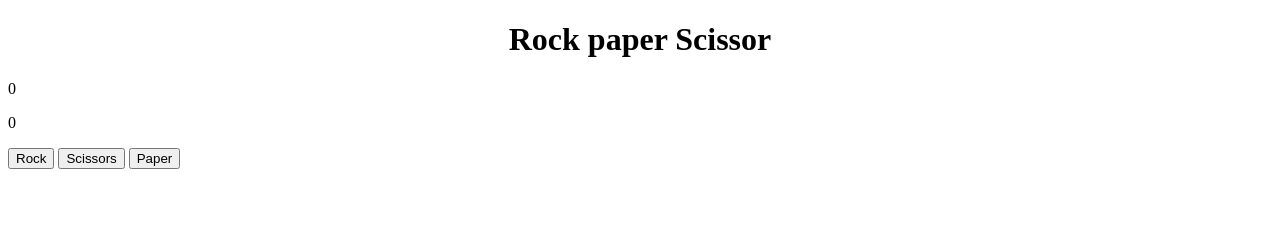
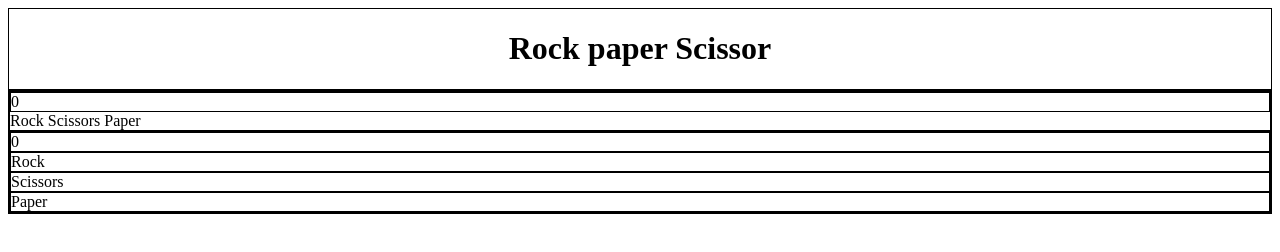
Before and after one commit to AriesJ12/rock-paper-sci, a plain HTML site: page index.html in a window 1280 px wide. Drawn offline with Linux system fonts and the light colour scheme.

Commit message:
added css(just the file)

```diff
--- a/index.html
+++ b/index.html
@@ -1,19 +1,33 @@
 <!DOCTYPE html>
 <html lang="en">
-<head>
-    <meta charset="UTF-8">
-    <meta name="viewport" content="width=device-width, initial-scale=1.0">
+  <head>
+    <meta charset="UTF-8" />
+    <meta name="viewport" content="width=device-width, initial-scale=1.0" />
     <title>Rock Paper Scissors</title>
-</head>
-<body>
-    <h1 style="text-align: center;">Rock paper Scissor</h1>
+    <link rel="stylesheet" href="style.css" />
+  </head>
+  <body>
+    <div class="header">
+      <h1 class="head">Rock paper Scissor</h1>
+    </div>
 
-    <p class="score" id="playerScore">0</p>
-    <p class="score" id="computerScore">0</p>
+    <div class="section">
+      <div class="container">
+        <div class="score" id="playerScore">0</div>
+        <button data-answer="rock" type="button" class="choice">Rock</button>
+        <button data-answer="scissor" type="button" class="choice">
+          Scissors
+        </button>
+        <button data-answer="paper" type="button" class="choice">Paper</button>
+      </div>
 
-    <button data-answer = "rock" type="button" class = "choice">Rock</button>
-    <button data-answer = "scissor" type="button" class = "choice">Scissors</button>
-    <button data-answer = "paper" type="button" class = "choice">Paper</button>
+      <div class="container">
+        <div class="score" id="computerScore">0</div>
+        <div class="choice">Rock</div>
+        <div class="choice">Scissors</div>
+        <div class="choice">Paper</div>
+      </div>
+    </div>
     <script src="script.js"></script>
-</body>
+  </body>
 </html>
--- a/script.js
+++ b/script.js
@@ -3,7 +3,7 @@
 //declare max Score
 const MAX_SCORE = 5;
 
-const buttonsAnswer = document.querySelectorAll(".choice");
+const buttonsAnswer = document.querySelectorAll("button.choice");
 
 
 //add event listener -> click -> play round
--- /dev/null
+++ b/style.css
@@ -0,0 +1,15 @@
+button
+{
+    all:unset;
+}
+
+div
+{
+    border: thin black solid;
+}
+
+.header
+{
+    display: flex;
+    justify-content: center;
+}
```
